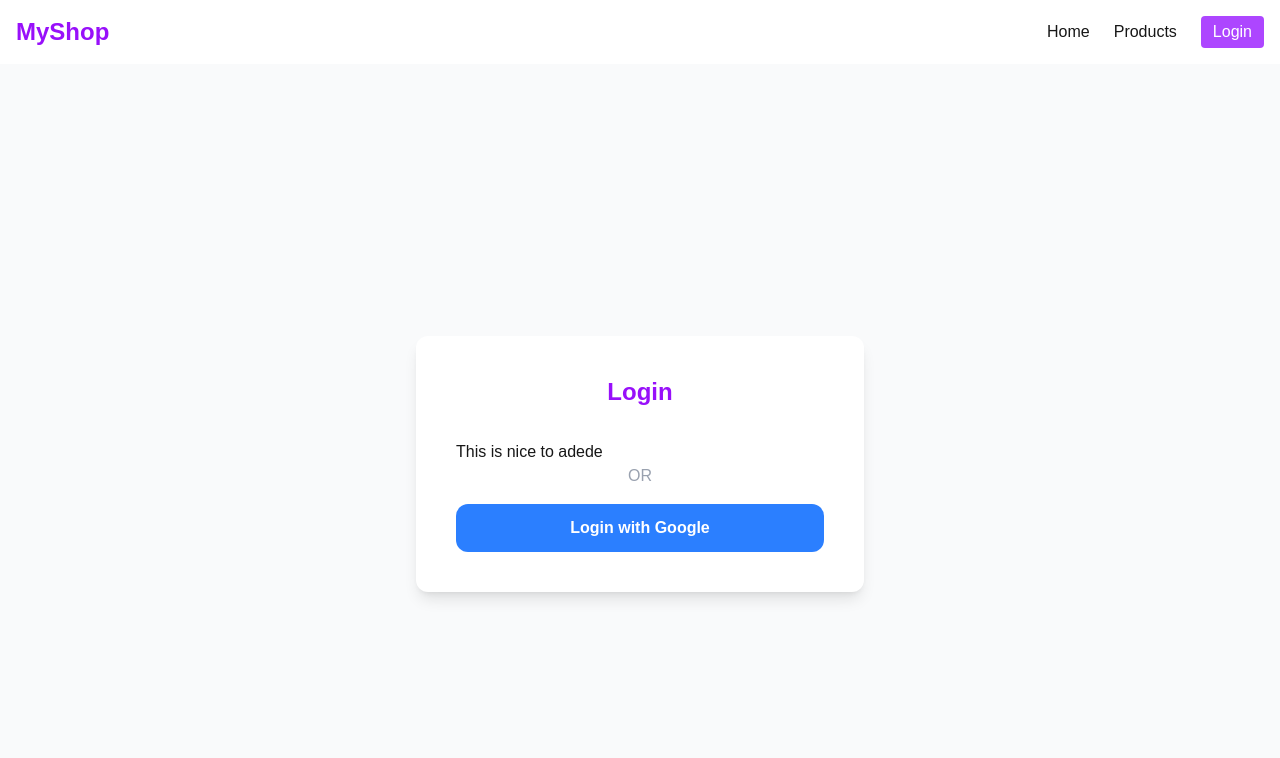
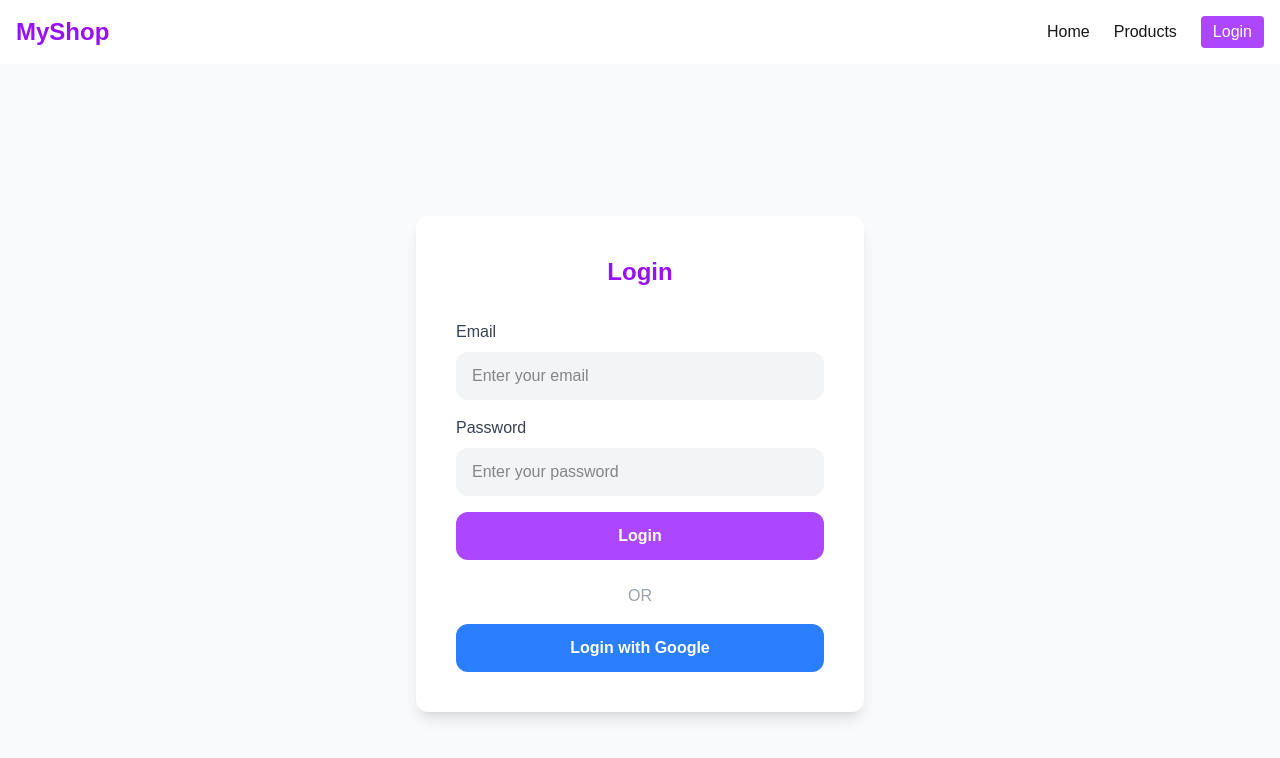
Before and after one commit to Jakia123sultana/assignment13, a Next.js app: page /login in a window 1280 px wide. Shown: the top 758 px of the page. Built offline with nearby package versions, Linux system fonts and the light colour scheme; no server answers.

Commit message:
Add new features

```diff
--- a/src/app/login/page.jsx
+++ b/src/app/login/page.jsx
@@ -110,7 +110,7 @@ export default function LoginPage() {
         <h1 className="text-2xl font-bold mb-8 text-center text-purple-600">Login</h1>
 
         {/* Email/Password form */}
-        {/* <form onSubmit={handleEmailLogin} className="mb-6">
+        <form onSubmit={handleEmailLogin} className="mb-6">
           <div className="mb-4">
             <label className="block text-gray-700 mb-2">Email</label>
             <input
@@ -142,8 +142,8 @@ export default function LoginPage() {
           >
             {loading ? "Logging in..." : "Login"}
           </button>
-        </form> */}
-   <h1>This is nice to adede</h1>
+        </form>
+
         <div className="text-center text-gray-400 mb-4">OR</div>
 
         {/* Google login */}
```
